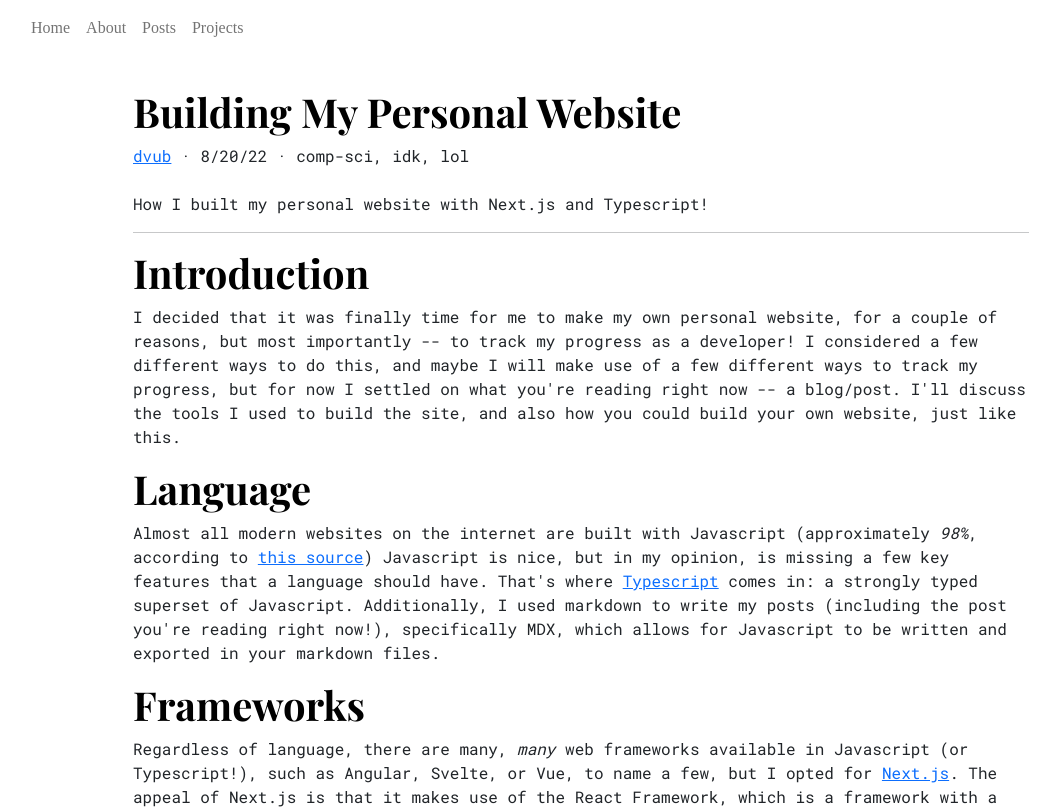
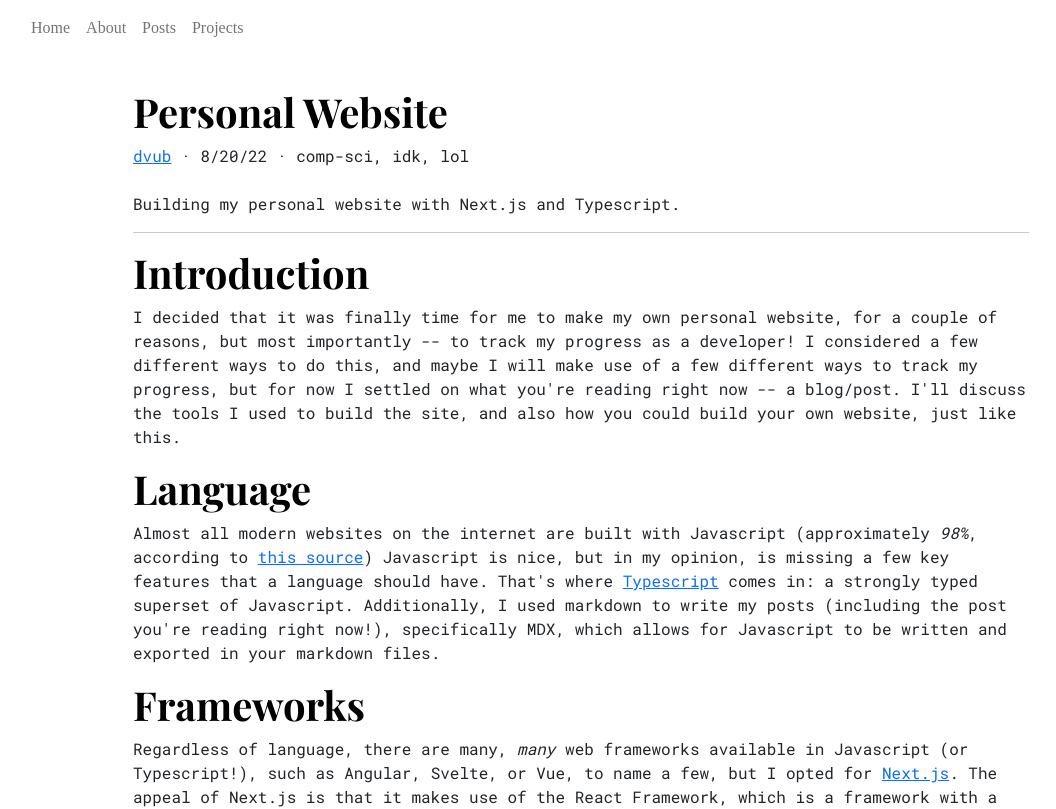
Before and after one commit to dvub/dvub-site, a Next.js app: page /posts/personal-site in a window 1280 px wide. Shown: the top 809 px of the page, without its empty margins (59-1115 px from the left). Built offline with nearby package versions, Linux system fonts and the light colour scheme; a small style sheet from the web is missing; a web font is replaced by a local one.

Commit message:
Update personal-site.mdx

```diff
--- a/pages/posts/personal-site.mdx
+++ b/pages/posts/personal-site.mdx
@@ -3,9 +3,9 @@ import Layout from '../../components/layout'
 export const meta  = {
     author: 'dvub',
     authorLink: 'https://github.com/dvub',
-    title: 'Building My Personal Website',
+    title: 'Personal Website',
     date: '8/20/22',
-    description: 'How I built my personal website with Next.js and Typescript!',
+    description: 'Building my personal website with Next.js and Typescript.',
     tags: ['comp-sci', 'idk', 'lol'],
     fileName: 'personal-site'
 }
```
